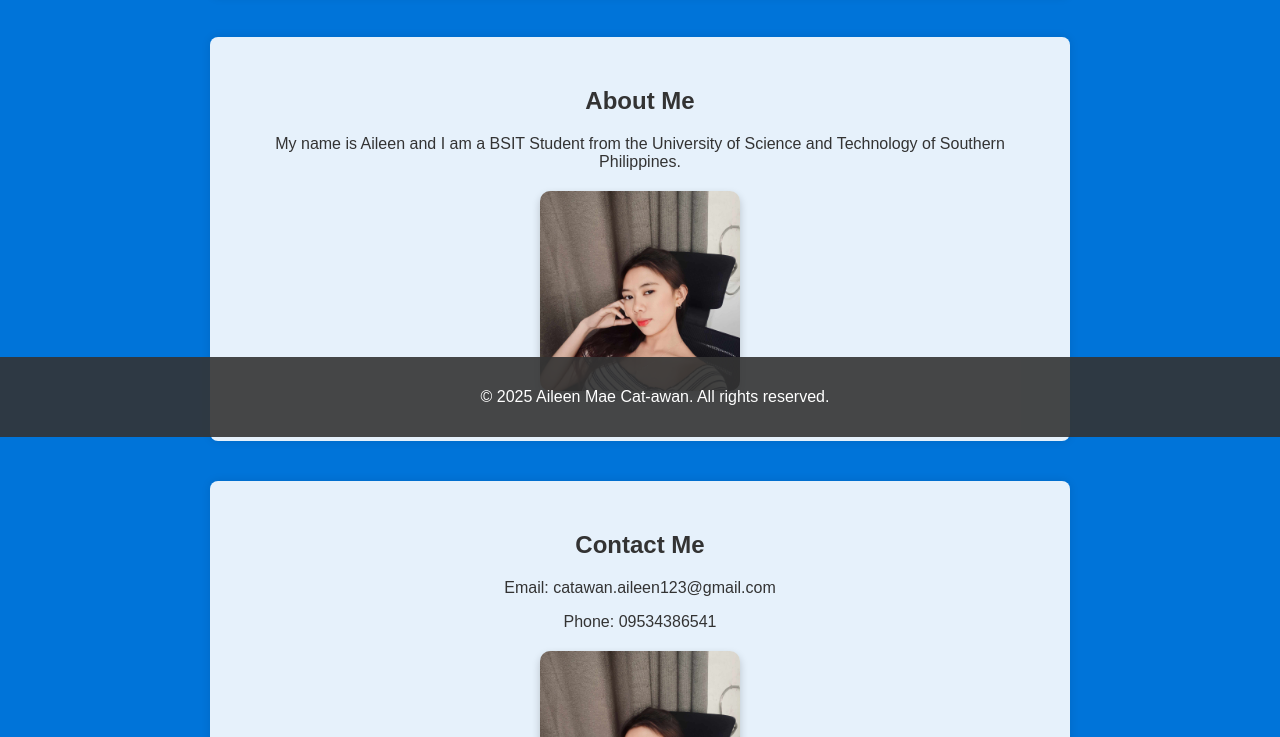
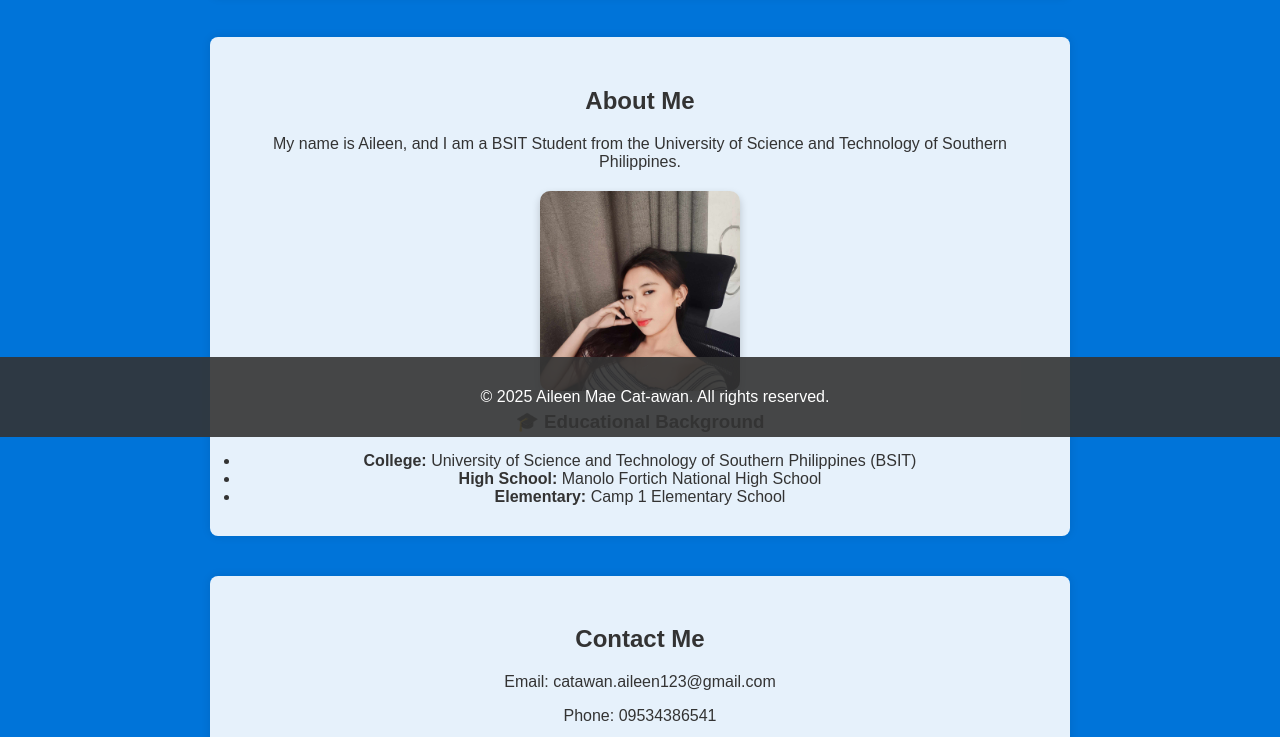
Before and after one commit to missai16/my_portfolio, a plain HTML site: page index.html in a window 1280 px wide. Shown: the part 363-1100 px from the top of the page. Drawn offline with Linux system fonts and the light colour scheme.

Commit message:
Update index.html

```diff
--- a/index.html
+++ b/index.html
@@ -29,11 +29,20 @@
       </div>
     </section>
 
-    <section id="about" class="content">
-      <h2>About Me</h2>
-      <p>My name is Aileen and I am a BSIT Student from the University of Science and Technology of Southern Philippines.</p>
-      <img src="ms.aileen.jpg" alt="About Me">
-    </section>
+<section id="about" class="content">
+  <h2>About Me</h2>
+  <p>My name is Aileen, and I am a BSIT Student from the University of Science and Technology of Southern Philippines.</p>
+  <img src="ms.aileen.jpg" alt="About Me">
+
+  <h3>🎓 Educational Background</h3>
+  <div class="education">
+    <ul>
+      <li><strong>College:</strong> University of Science and Technology of Southern Philippines (BSIT)</li>
+      <li><strong>High School:</strong> Manolo Fortich National High School</li>
+      <li><strong>Elementary:</strong> Camp 1 Elementary School</li>
+    </ul>
+  </div>
+</section>
 
     <section id="contact" class="content">
       <h2>Contact Me</h2>
```
